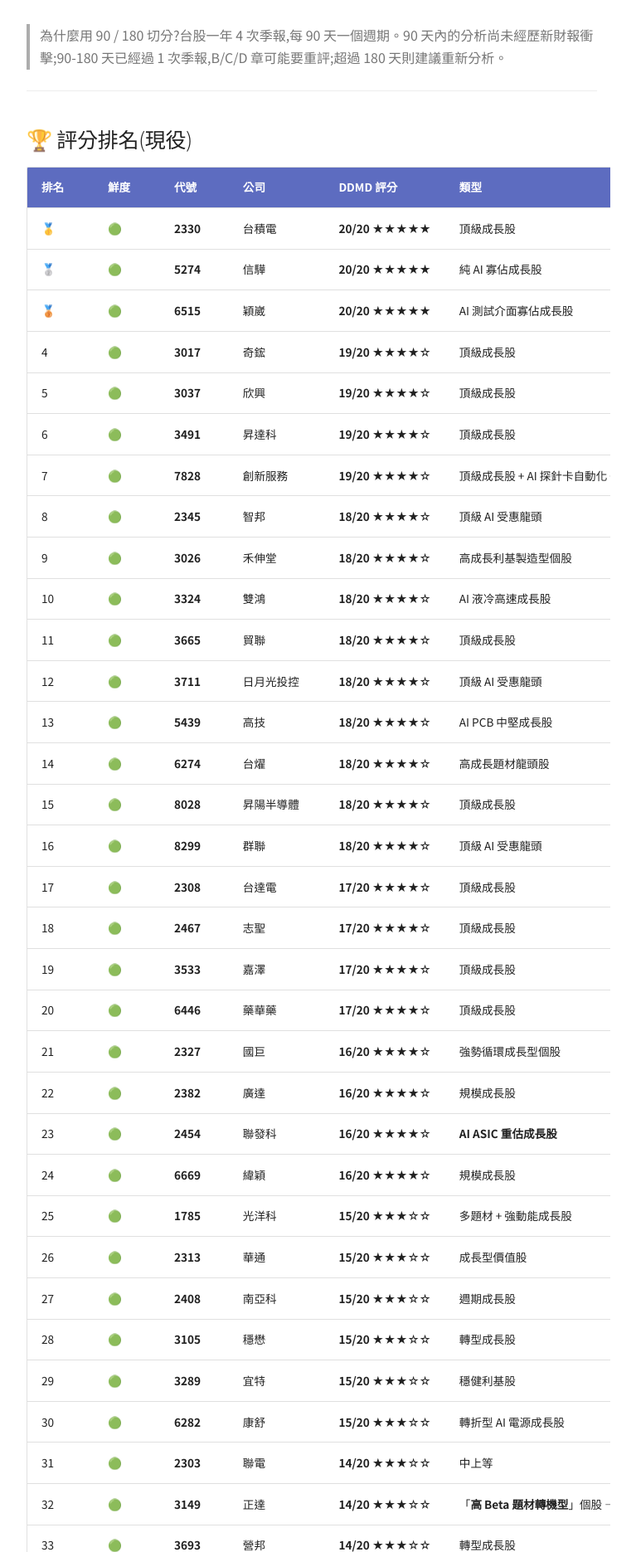
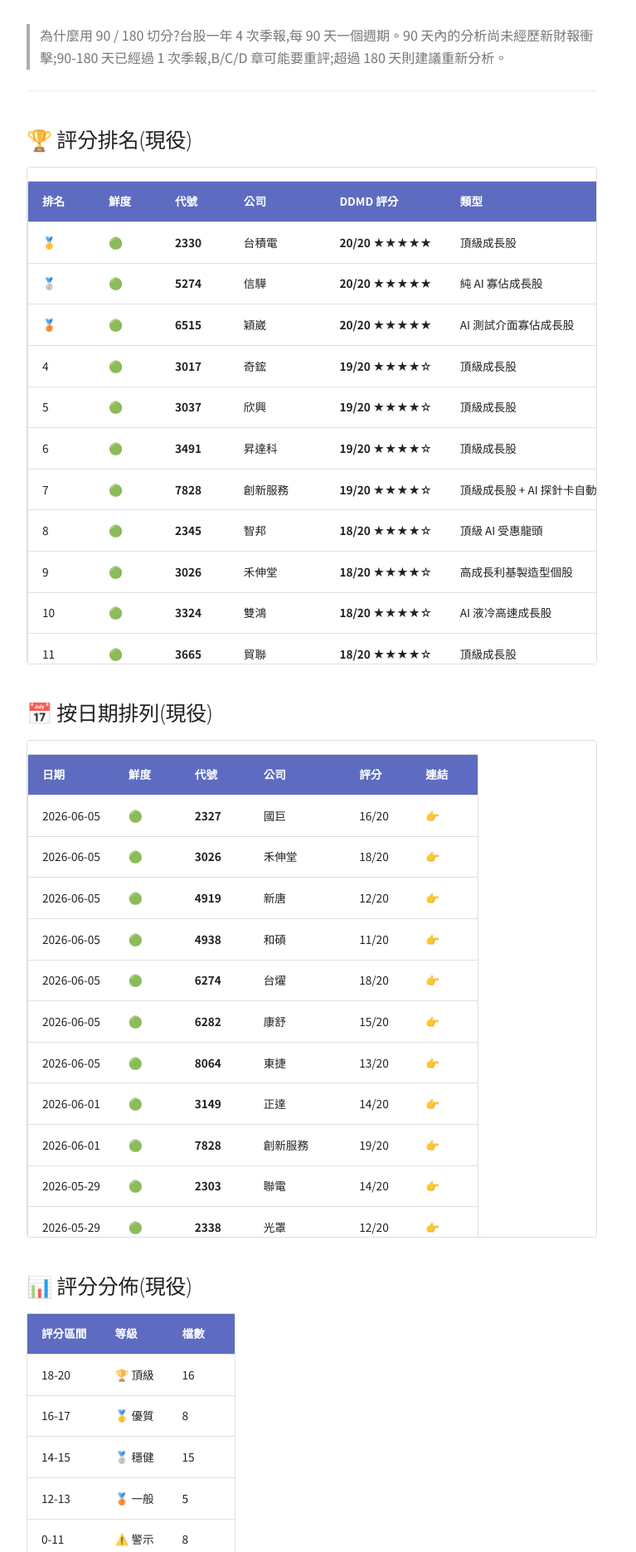
Before and after one commit to ShoppingLiao/stock-analysis-public, an MkDocs documentation site: the page built from docs/reports/index.md, in a window 1280 px wide. Shown: the part 1036-2907 px from the top of the page at 83% size, without its empty margins (264-1031 px from the left). Built offline with MkDocs 1.6.1 and Material for MkDocs 9.7.7, drawn with Linux system fonts in a browser that asks for light colours; comment, search, counter and statistics services are not loaded; some of the changed text lies outside the part shown.

Commit message:
docs: sync 0 report(s) updated, 52 unchanged (2026-06-05)

```diff
--- a/docs/reports/index.md
+++ b/docs/reports/index.md
@@ -2,6 +2,10 @@
 .md-typeset table:not([class]) th,
 .md-typeset table:not([class]) td { white-space: nowrap; }
 .md-typeset table:not([class]) th { min-width: 4rem; }
+/* 長清單捲動:固定高度顯示約 10 列,其餘捲動;表頭 sticky */
+.ddmd-scroll { max-height: 30rem; overflow-y: auto; margin: 0.6rem 0; border: 1px solid rgba(128,128,128,0.25); border-radius: 4px; }
+.ddmd-scroll .md-typeset__table, .ddmd-scroll table { margin: 0; }
+.ddmd-scroll thead th { position: sticky; top: 0; z-index: 2; background: var(--md-default-bg-color); }
 </style>
 
 # 📁 個股 DDMD 分析清單
@@ -82,6 +86,8 @@ DDMD 各章節時效性不同 — D 章估值最快過期、A 章商業模式變
 
 ## 🏆 評分排名(現役)
 
+<div class="ddmd-scroll" markdown="1">
+
 | 排名 | 鮮度 | 代號 | 公司 | DDMD 評分 | 類型 | 連結 |
 |------|------|------|------|----------|------|------|
 | 🥇 | 🟢 | **2330** | 台積電 | **20/20** ★★★★★ | 頂級成長股 | [👉](2330_台積電_DDMD_2026-05-07.md) |
@@ -137,7 +143,11 @@ DDMD 各章節時效性不同 — D 章估值最快過期、A 章商業模式變
 | 51 | 🟢 | **2834** | 臺企銀 | **9/20** ★★☆☆☆ | 穩定低估值金融股 | [👉](2834_臺企銀_DDMD_2026-05-07.md) |
 | 52 | 🟢 | **3346** | 麗清 | **9/20** ★★☆☆☆ | 題材成長股(基本面偏弱) | [👉](3346_麗清_DDMD_2026-05-28.md) |
 
+</div>
+
 ## 📅 按日期排列(現役)
+
+<div class="ddmd-scroll" markdown="1">
 
 | 日期 | 鮮度 | 代號 | 公司 | 評分 | 連結 |
 |------|------|------|------|------|------|
@@ -194,6 +204,8 @@ DDMD 各章節時效性不同 — D 章估值最快過期、A 章商業模式變
 | 2026-05-05 | 🟢 | **3289** | 宜特 | 15/20 | [👉](3289_宜特_DDMD_2026-05-05.md) |
 | 2026-05-05 | 🟢 | **3711** | 日月光投控 | 18/20 | [👉](3711_日月光投控_DDMD_2026-05-05.md) |
 
+</div>
+
 ## 📊 評分分佈(現役)
 
 | 評分區間 | 等級 | 檔數 |
```
